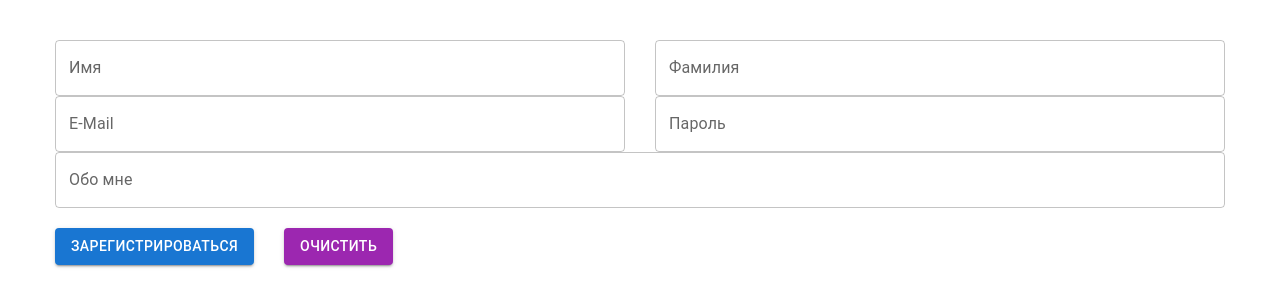
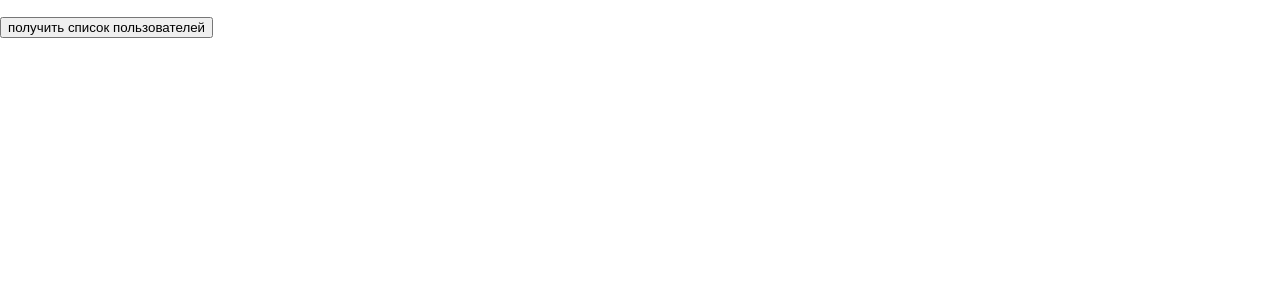
Before and after one commit to IlyaSmykow/home-work-1, a React (Create React App) app: page / in a window 1280 px wide. Shown: the top 306 px of the page. Built offline with nearby package versions, Linux system fonts and the light colour scheme.

Commit message:
Сделал д/з: переписать на async / await

```diff
--- a/src/index.js
+++ b/src/index.js
@@ -2,12 +2,15 @@ import React from 'react';
 import ReactDOM from 'react-dom';
 import './index.css';
 import reportWebVitals from './reportWebVitals';
-import { App } from './tutorial_8/App';
+import { App } from './tutorial_9/App';
+import { BrowserRouter } from 'react-router-dom';
 
 
 ReactDOM.render(
   <React.StrictMode>
-    <App />
+    <BrowserRouter>
+      <App />
+    </BrowserRouter>
   </React.StrictMode>,
   document.getElementById('root')
 );
--- /dev/null
+++ b/src/tutorial_9/App.js
@@ -0,0 +1,39 @@
+import { useState } from 'react';
+
+
+export const App = () => {
+
+    const [users, setUsers] = useState([]);
+    const [isLoading, setIsLoading] = useState(false);
+
+    const getUsers = async () => {
+        try {
+            setIsLoading(true);
+            const response = await fetch('https://61cb51cf194ffe0017788cfa.mockapi.io/users');
+            const json = await response.json();
+            setUsers(json);
+            setIsLoading(false);
+        } catch (error) {
+            alert(error);
+        } finally {
+            setIsLoading(false);
+        }
+    };
+
+    return (
+        <div>
+            <ul>
+            {
+                isLoading ? <div>Loading...</div>
+                :
+                users.map(obj => (
+                        <li key={obj.id}>
+                            {obj.id} - {obj.name}
+                        </li>
+                ))
+            }
+            </ul>
+            <button onClick={getUsers}>получить список пользователей</button>
+        </div>
+    )
+};
```
Also changed, not shown: 1 other file (tests, documents, lock files or other folders).
